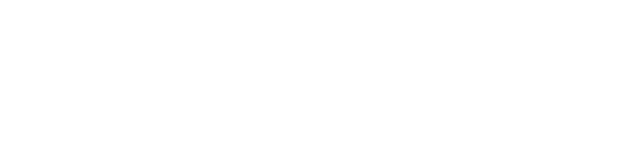
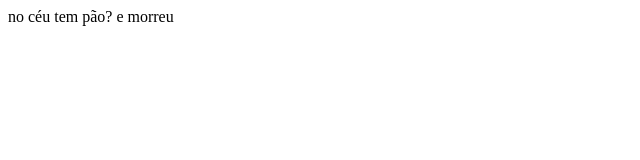
Before and after one commit to vitola1533/site, a plain HTML site: page index.html in a window 1280 px wide. Shown: the whole page, without its empty margins (0-640 px from the left). Drawn offline with Linux system fonts and the light colour scheme.

Commit message:
alteração 2 no arquivo index.html

```diff
--- a/index.html
+++ b/index.html
@@ -5,5 +5,6 @@
 <title> Meu Site </title>
 </head>
 <body>
+    no céu tem pão? e morreu
 </body>
 </html>
```
